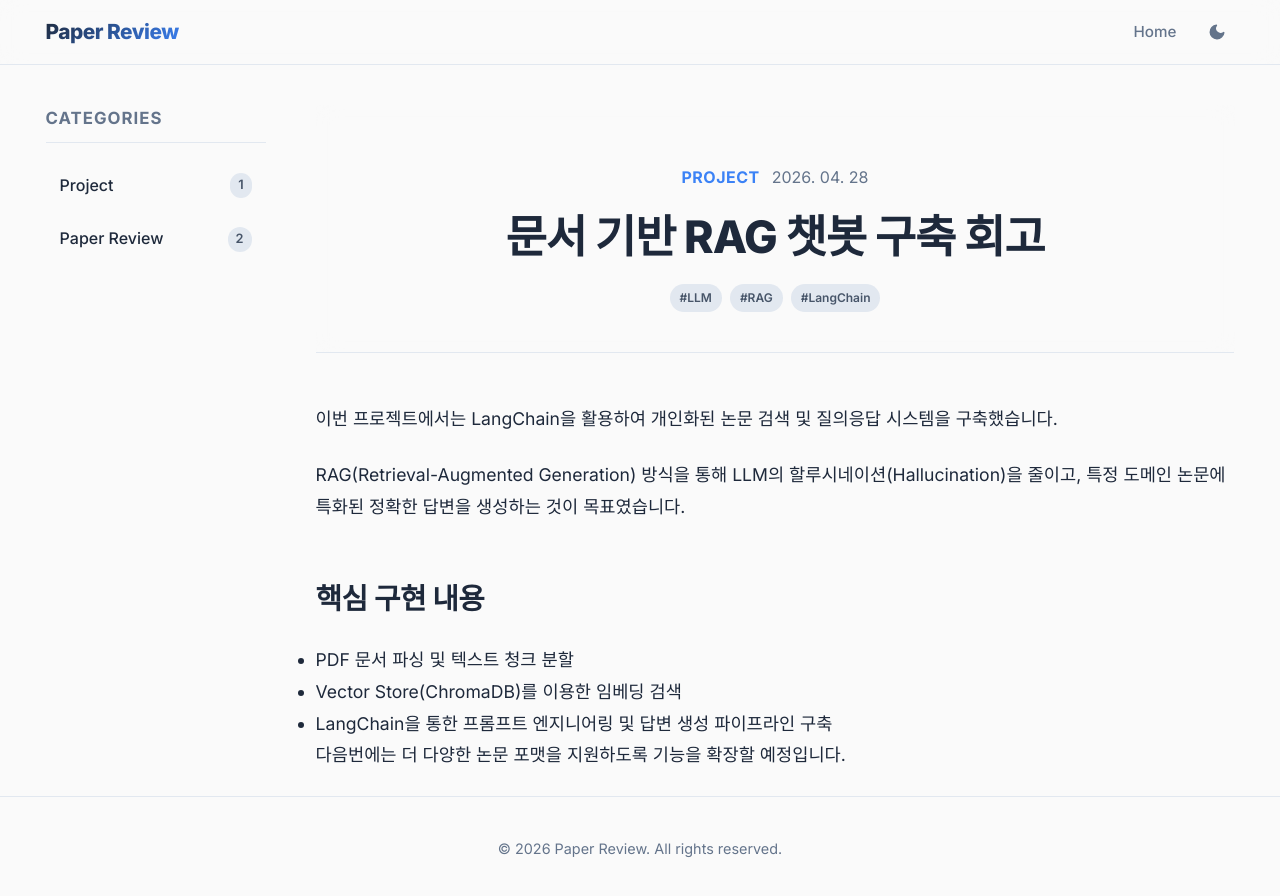
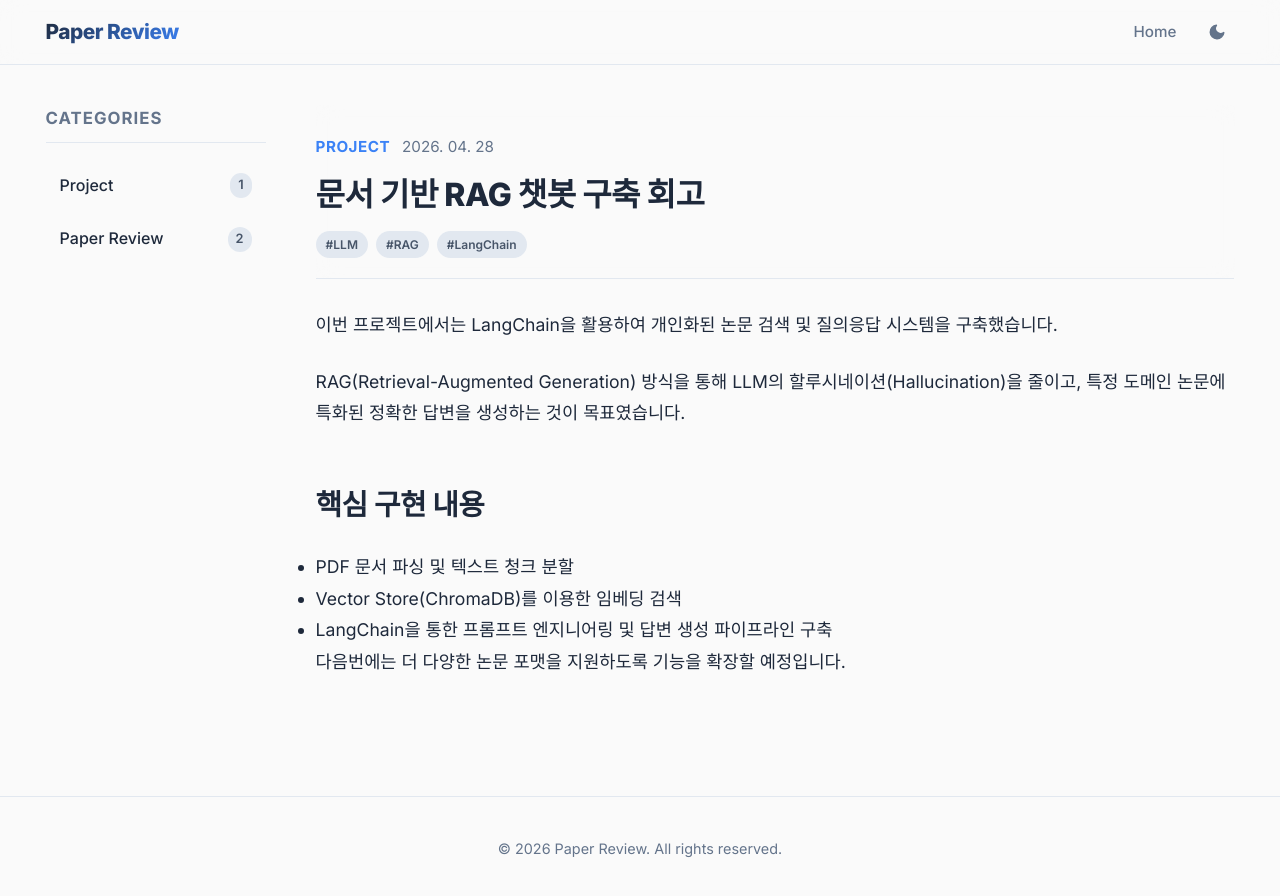
Before and after one commit to fels06/fels06.github.io, a Jekyll site: the page built from _posts/2026-04-28-rag-chatbot-project.md, in a window 1280 px wide. Shown: the top 896 px of the page. Built offline with Jekyll 4.4.1, drawn with Linux system fonts in a browser that asks for light colours.

Commit message:
Patch 1.9b

```diff
--- a/assets/css/style.css
+++ b/assets/css/style.css
@@ -277,36 +277,26 @@ body.scrolled .theme-toggle svg {
 
 /* Post Detail Page */
 .post-header {
-    padding: 60px 0 40px;
-    text-align: center;
+    padding: 30px 0 20px;
+    text-align: left;
     border-bottom: 1px solid var(--card-border);
-    margin-bottom: 50px;
+    margin-bottom: 30px;
     animation: fadeUp 0.6s ease-out forwards;
-    transition: padding 0.3s ease, margin 0.3s ease;
 }
 .post-header .post-title {
-    font-size: 2.8rem;
+    font-size: 2.0rem;
     font-weight: 800;
-    letter-spacing: -1px;
-    line-height: 1.2;
-    margin: 20px 0;
-    transition: font-size 0.3s ease, margin 0.3s ease;
+    letter-spacing: -0.5px;
+    line-height: 1.3;
+    margin: 15px 0;
+    color: var(--text-primary);
 }
 
-/* Scrolled State for Post Header */
-body.scrolled .post-header {
-    padding: 30px 0 20px;
-    margin-bottom: 30px;
+.post-header .post-meta {
+    justify-content: flex-start;
+    font-size: 0.95rem;
 }
-body.scrolled .post-header .post-title {
-    font-size: 2.2rem;
-    margin: 15px 0;
-}
-.post-header .post-meta {
-    justify-content: center;
-    font-size: 1rem;
-}
-.post-header .tags { justify-content: center; }
+.post-header .tags { justify-content: flex-start; }
 
 .post-content {
     font-size: 1.1rem;
```
